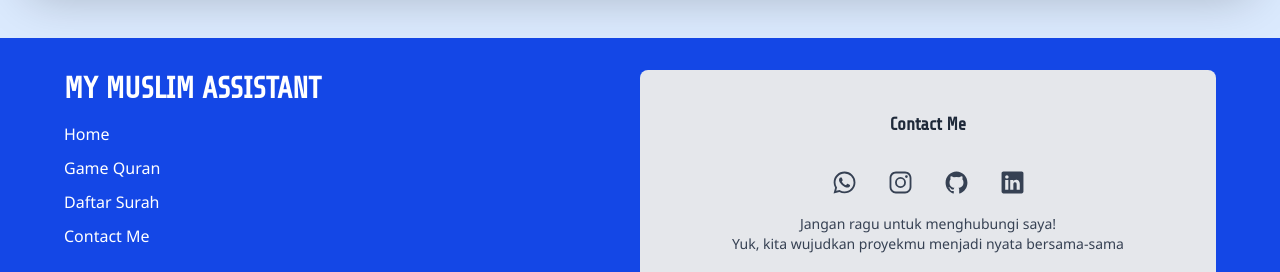
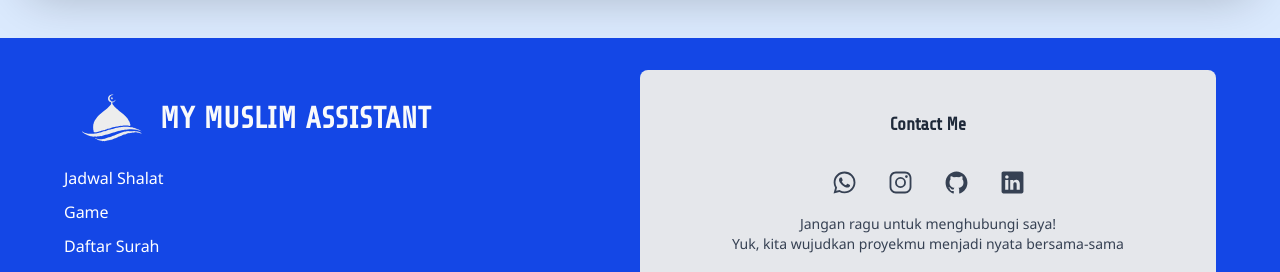
Before and after one commit to projectdanz/FE_react_my_muslim_assistant, a React (Vite) app: page / in a window 1280 px wide. Shown: the part 966-1238 px from the top of the page. Built offline with nearby package versions, Linux system fonts and the light colour scheme; no server answers.

Commit message:
feat: add image icon

```diff
--- a/src/components/ScrollNavbar.jsx
+++ b/src/components/ScrollNavbar.jsx
@@ -1,21 +1,23 @@
 import { useState, useEffect } from "react";
+import IconThemeDark from "../assets/image/icon-theme-light.svg";
 
 const ScrollNavbar = () => {
   const [showNavbar, setShowNavbar] = useState(false);
 
+  // ✅ Pindahkan ke luar useEffect
+  const handleSmoothScroll = (e, id) => {
+    e.preventDefault();
+    document.querySelector(id)?.scrollIntoView({ behavior: "smooth" });
+  };
+
   useEffect(() => {
     const handleScroll = () => {
-      // Calculate scroll percentage
       const scrollHeight =
         document.documentElement.scrollHeight -
         document.documentElement.clientHeight;
       const scrollPosition = document.documentElement.scrollTop;
       const scrollPercentage = (scrollPosition / scrollHeight) * 100;
-        const handleSmoothScroll = (e, id) => {
-  e.preventDefault();
-  document.querySelector(id)?.scrollIntoView({ behavior: "smooth" });
-};
-      // Show navbar after scrolling 10%
+
       if (scrollPercentage > 10) {
         setShowNavbar(true);
       } else {
@@ -24,10 +26,7 @@ const ScrollNavbar = () => {
     };
 
     window.addEventListener("scroll", handleScroll);
-
-    return () => {
-      window.removeEventListener("scroll", handleScroll);
-    };
+    return () => window.removeEventListener("scroll", handleScroll);
   }, []);
 
   return (
@@ -38,19 +37,32 @@ const ScrollNavbar = () => {
     >
       <div className="flex justify-between items-center w-11/12 max-w-6xl mx-auto py-4 px-6 bg-blue-200 rounded-2xl shadow-md border border-blue-100">
         {/* Brand */}
-        <a
-          href="/"
-          className="text-2xl font-extrabold text-[#2F8DB5] tracking-tight hover:text-[#1b6f8c] transition-all"
-        >
-          My Muslim Assistant
-        </a>
+
+  <div className="relative flex items-center">
+  <div className="flex-shrink-0 w-12 h-10 flex items-center justify-center">
+    <img
+      src={IconThemeDark}
+      alt="Dark Theme Icon"
+      className="w-48 h-48 object-contain"
+    />
+  </div>
+  <a
+    href="/"
+    className="text-2xl font-extrabold text-[#308299] tracking-tight hover:text-[#1b6f8c] transition-all leading-none"
+  >
+    My Muslim Assistant
+  </a>
+</div>
+
+
+
 
         {/* Navigation Links */}
         <nav className="hidden md:flex gap-8 text-lg font-semibold text-[#2F8DB5]">
           {[
-            { name: "Home", href: "#PrayerTimeSection" },
+            { name: "Shalat", href: "#PrayerTimeSection" },
             { name: "Game", href: "#" },
-            { name: "Al-Quran", href: "#QuranSection" },
+            { name: "Qur'an", href: "#QuranSection" },
             { name: "Contact", href: "#contact-me" },
           ].map((link, idx) => (
             <a
@@ -66,7 +78,7 @@ const ScrollNavbar = () => {
           ))}
         </nav>
 
-        {/* Mobile Menu Button (optional) */}
+        {/* Mobile Menu Button */}
         <button className="md:hidden text-[#2F8DB5] hover:text-[#1b6f8c] transition-all">
           <svg
             xmlns="http://www.w3.org/2000/svg"
--- a/src/page/Footer.jsx
+++ b/src/page/Footer.jsx
@@ -5,6 +5,7 @@ import {
   IoLogoLinkedin,
 } from "react-icons/io5";
 import clsx from "clsx";
+import IconThemeLight from "../assets/image/icon-theme-dark.svg";
 
 const footer = () => {
   const buttons = [
@@ -16,7 +17,7 @@ const footer = () => {
     {
       icon: <IoLogoInstagram size={25} />,
       color: "pink-500",
-      url: "https://www.instagram.com/masdanz/",
+      url: "https://www.instagram.com/zhnkys_36?utm_source=qr&igsh=Y3dibWtseW82YWoz",
     },
     {
       icon: <IoLogoGithub size={25} />,
@@ -32,17 +33,30 @@ const footer = () => {
 
   return (
     <>
-      <footer id="contact-me" className="bg-blue-700 text-white py-8 px-6 mt-10">
+      <footer
+        id="contact-me"
+        className="bg-blue-700 text-white py-8 px-6 mt-10"
+      >
         <div className="max-w-6xl mx-auto flex flex-col lg:flex-row justify-between gap-8">
           {/* Section kiri */}
           <div className="w-full lg:w-1/3">
-            <h1 className="text-3xl font-semibold mb-4">MY MUSLIM ASSISTANT</h1>
+            <div className="flex justify-start items-center p-0">
+              <img
+                src={IconThemeLight}
+                alt="Light Theme Icon"
+                className="w-24 h-24 object-contain"
+              />
+              <h1 className="text-3xl font-semibold text-gray-50 tracking-wide leading-none">
+                MY MUSLIM ASSISTANT
+              </h1>
+            </div>
+
             <div className="flex flex-col space-y-2 text-md">
               {[
-                { name: "Home", href: "/" },
-                { name: "Game Quran", href: "#" },
-                { name: "Daftar Surah", href: "#" },
-                { name: "Contact Me", href: "#" },
+                { name: "Jadwal Shalat", href: "#PrayerTimeSection" },
+                { name: "Game", href: "#" },
+                { name: "Daftar Surah", href: "#QuranSection" },
+                { name: "Contact Me", href: "#contact-me" },
               ].map((link, idx) => (
                 <a
                   key={idx}
```
